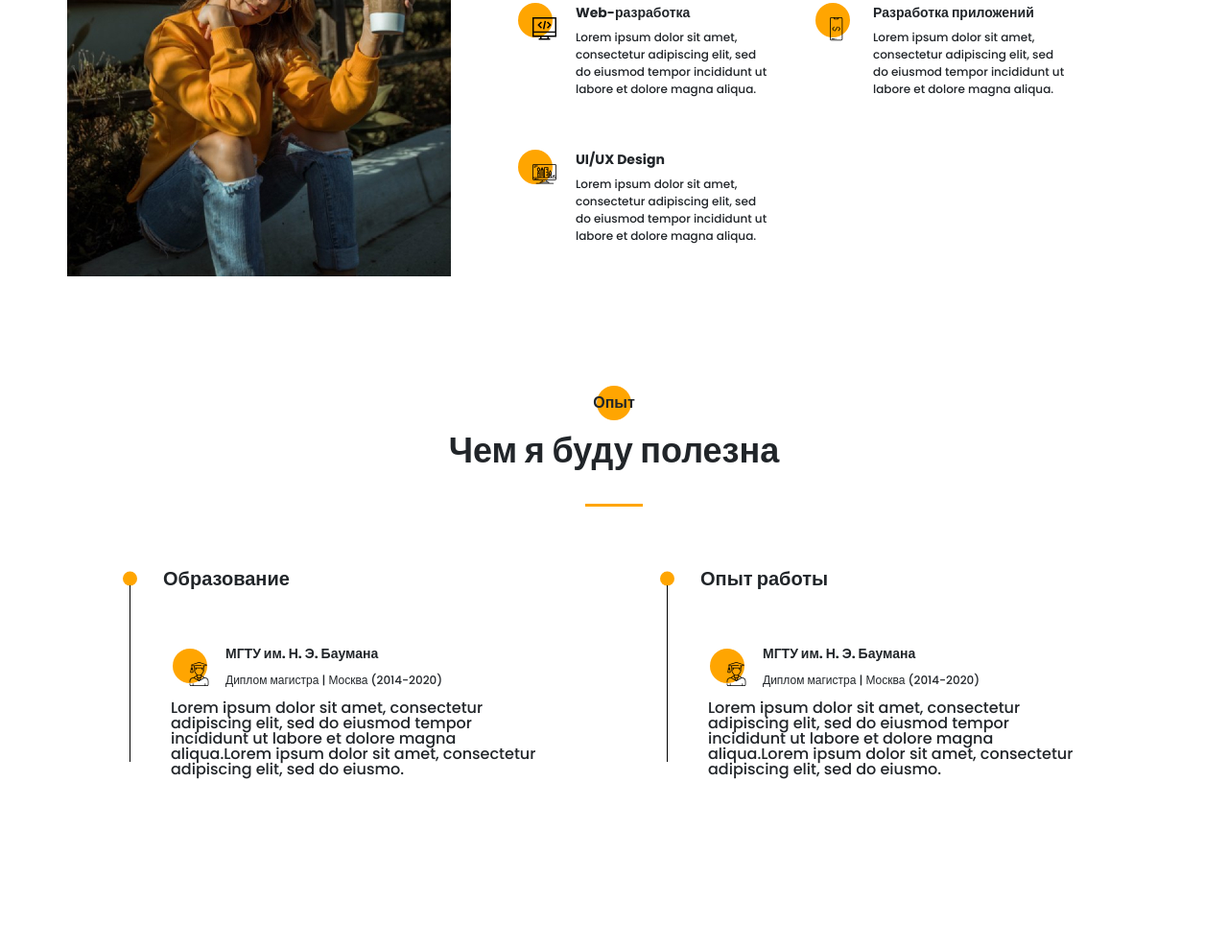
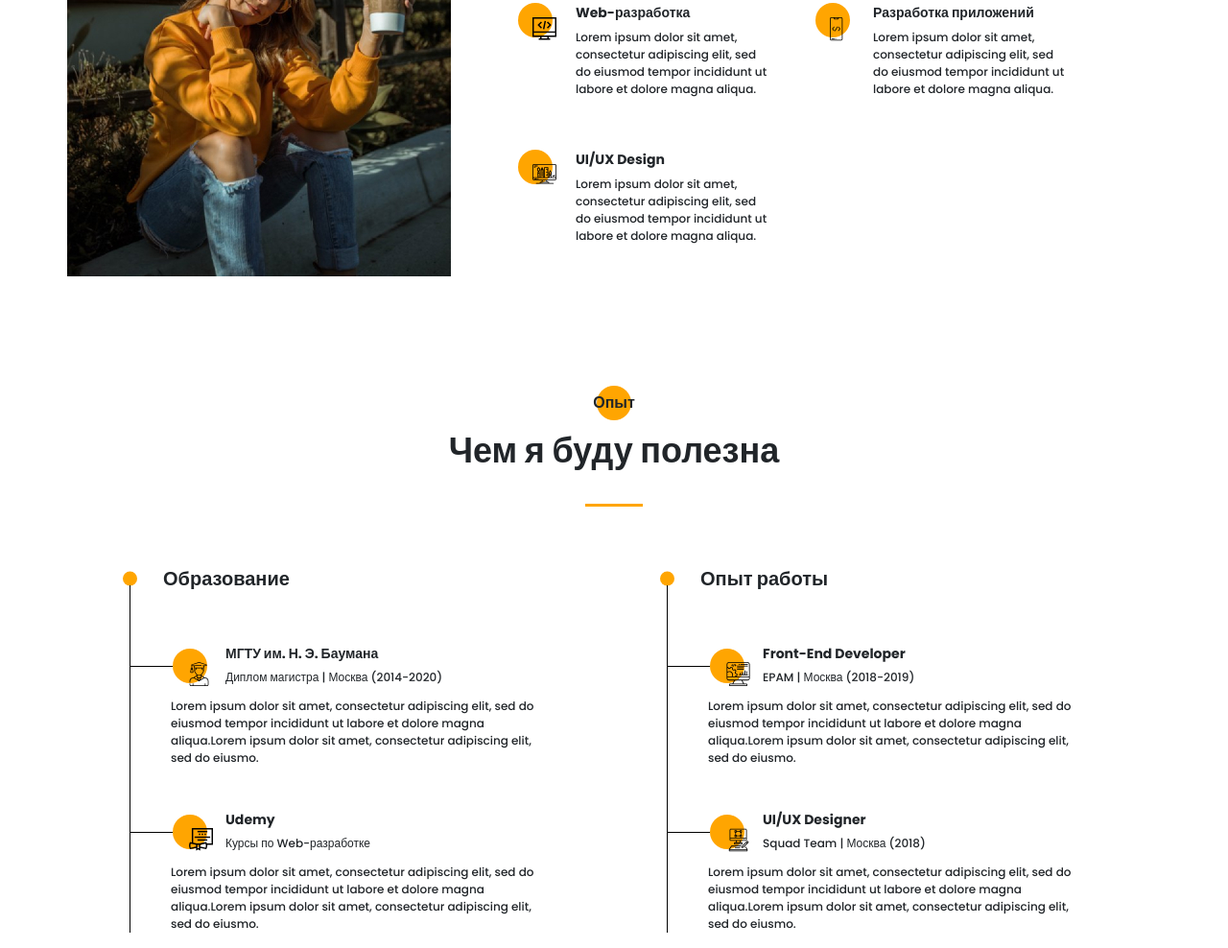
Before and after one commit to JohnRaven/Portfolio, a website: page src/index.html in a window 1280 px wide. Shown: the part 1232-2220 px from the top of the page at 96% size. Before the commit the page ends 2058 px from the top, so only its background shows below. Drawn offline with nearby package versions, Linux system fonts and the light colour scheme; files that its build step writes are made by us from their sources; files whose address does not match are found by name; a web font is replaced by a local one.

Commit message:
Feature: finish part resume

```diff
--- a/src/index.html
+++ b/src/index.html
@@ -206,6 +206,20 @@
 								</div>
 							</div>
 						</li>
+						<li>
+							<div class="resume__item">
+								<div class="resume__item-head">
+									<div class="resume__item-icon">
+										<img src="icons/experience/courses.svg" alt="courses">
+									</div>
+									<h4 class="title title_fs14">Udemy</h4>
+									<div class="resume__item-location">Курсы по Web-разработке </div>
+								</div>
+								<div class="resume__item-body">
+									Lorem ipsum dolor sit amet, consectetur adipiscing elit, sed do eiusmod tempor incididunt ut labore et dolore magna aliqua.Lorem ipsum dolor sit amet, consectetur adipiscing elit, sed do eiusmo.
+								</div>
+							</div>
+						</li>
 					</ul>
 				</div>
 
@@ -216,10 +230,24 @@
 							<div class="resume__item">
 								<div class="resume__item-head">
 									<div class="resume__item-icon">
-										<img src="icons/experience/university.svg" alt="university">
+										<img src="icons/experience/developer.svg" alt="developer">
 									</div>
-									<h4 class="title title_fs14">МГТУ им. Н. Э. Баумана</h4>
-									<div class="resume__item-location">Диплом магистра | Москва (2014-2020)</div>
+									<h4 class="title title_fs14">Front-End Developer</h4>
+									<div class="resume__item-location">EPAM | Москва (2018-2019)</div>
+								</div>
+								<div class="resume__item-body">
+									Lorem ipsum dolor sit amet, consectetur adipiscing elit, sed do eiusmod tempor incididunt ut labore et dolore magna aliqua.Lorem ipsum dolor sit amet, consectetur adipiscing elit, sed do eiusmo.
+								</div>
+							</div>
+						</li>
+						<li>
+							<div class="resume__item">
+								<div class="resume__item-head">
+									<div class="resume__item-icon">
+										<img src="icons/experience/designer.svg" alt="designer">
+									</div>
+									<h4 class="title title_fs14">UI/UX Designer</h4>
+									<div class="resume__item-location">Squad Team | Москва (2018)</div>
 								</div>
 								<div class="resume__item-body">
 									Lorem ipsum dolor sit amet, consectetur adipiscing elit, sed do eiusmod tempor incididunt ut labore et dolore magna aliqua.Lorem ipsum dolor sit amet, consectetur adipiscing elit, sed do eiusmo.
--- a/src/sass/blocks/_resume.scss
+++ b/src/sass/blocks/_resume.scss
@@ -43,7 +43,7 @@
 				&:after {
 					content: '';
 					width: 1px;
-					height: 100%;
+					height: calc(100% + 16px);
 					position: absolute;
 					top: -16px;
 					left: 0;
@@ -54,9 +54,21 @@
 
 	}
 	&__item {
+		position: relative;
+		&:before {
+			content: '';
+			height: 1px;
+			width: 45px;
+			position: absolute;
+			background-color: #000;
+			top: 68px;
+		}
 		&-head {
 			position: relative;
 			padding: 45px 0 0 100px;
+			h4 {
+				margin-bottom: 0;
+			}
 		}
 		&-body {
 			margin-top: 12px;
@@ -76,6 +88,11 @@
 		&-location {
 			font-size: 12px;
 			line-height: 18px;
+			margin-top: 5px;
+		}
+		&-body {
+			font-size: 12px;
+			line-height: 18px;
 		}
 	}
 }
```
Also changed, not shown: dist/css/style.min.css, dist/index.html.
